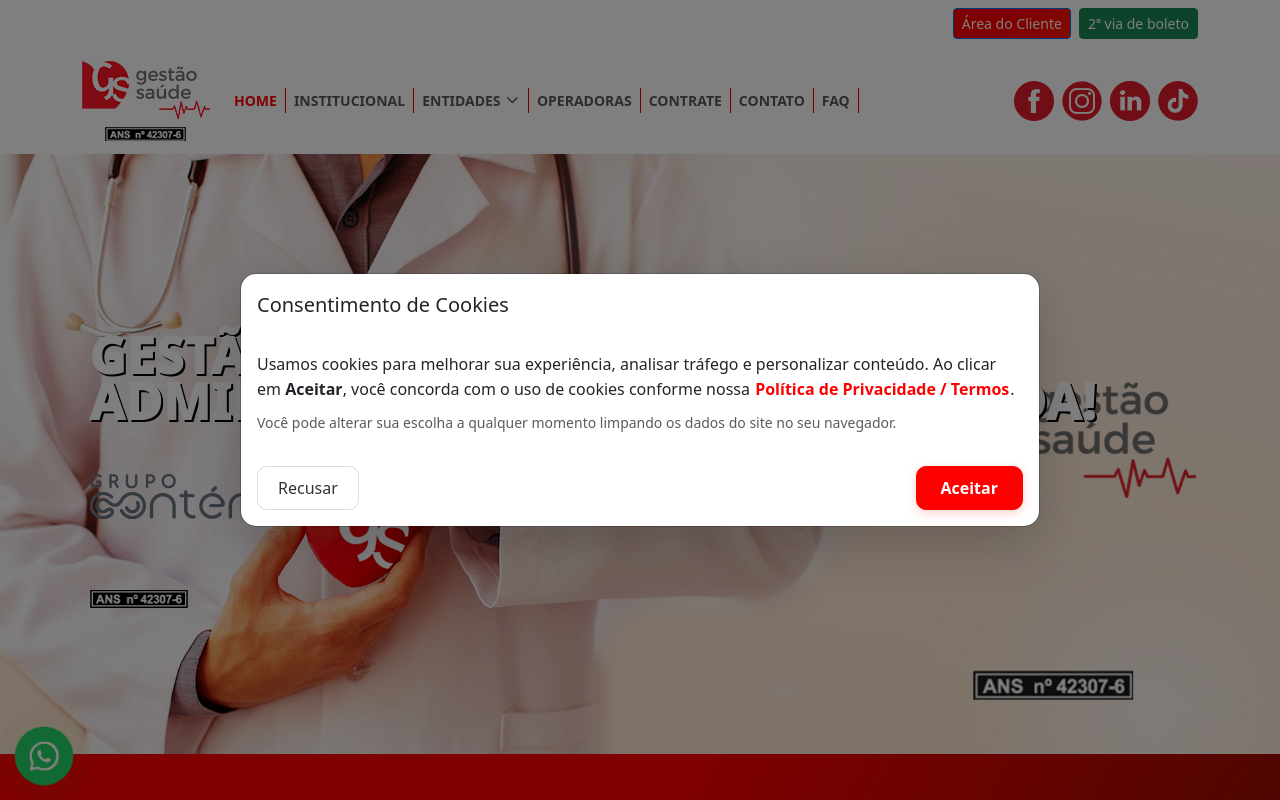
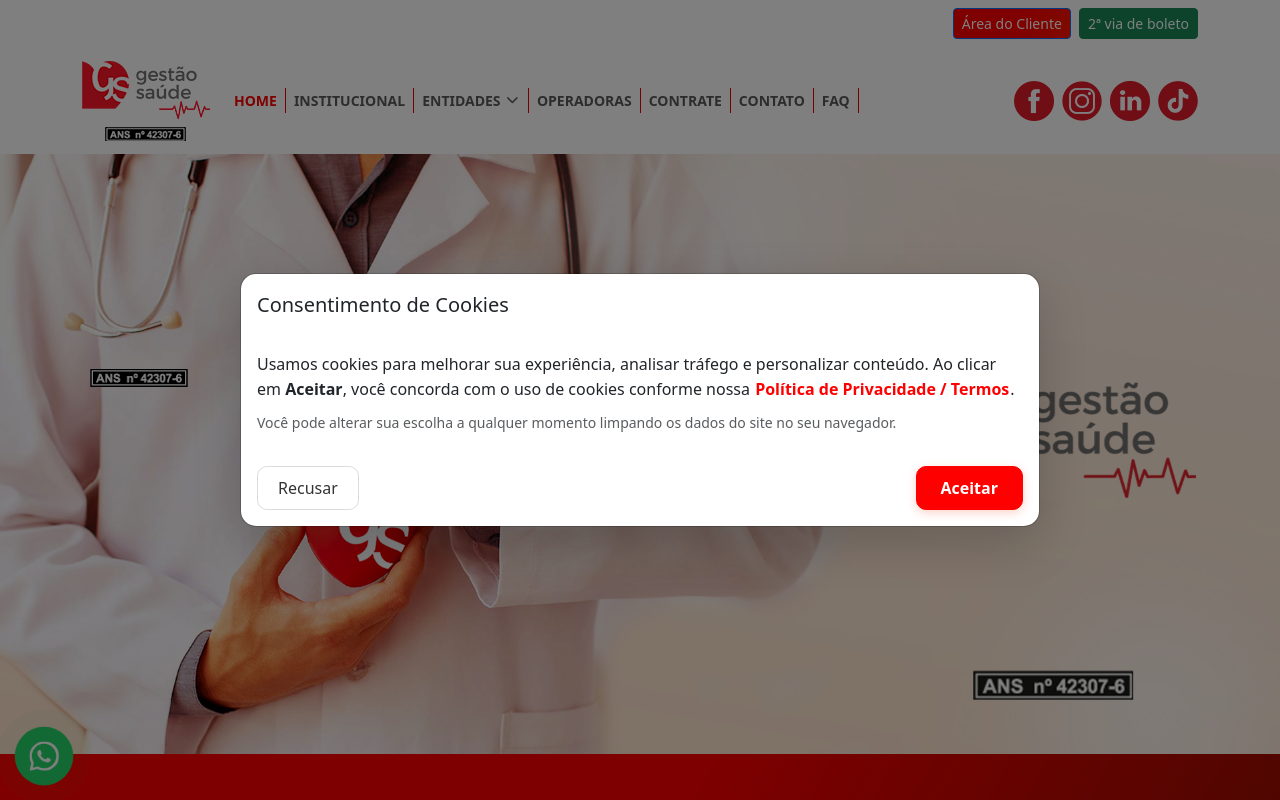
Before and after one commit to grupocontem/site-gestao-nextjs, a Next.js app: page / in a window 1280 px wide. Shown: the top 800 px of the page. Built offline with nearby package versions, Linux system fonts and the light colour scheme.

Commit message:
update mission, vision, and values sections with enhanced content and styling

```diff
--- a/src/app/page.tsx
+++ b/src/app/page.tsx
@@ -19,10 +19,10 @@ export default function Home() {
                           <div className="carousel-item active" id="carousel-container" data-bs-interval="5000">
                               <img src={'/img/banner-site.jpg'} className="d-block w-100" id="img-carousel" alt="Banner 02" />
                               <div className="carousel-caption d-md-block">
-                                  <h5>GESTÃO PLANO DE SAÚDE <br />Administrando qualidade de vida!</h5>
+                                  { /* <h5>GESTÃO PLANO DE SAÚDE <br />Administrando qualidade de vida!</h5>
                                   <br />
                                   <img src={'/img/logos-banner2.png'} alt="logos" className="ans" height="50" />
-                                  <br />
+                                  <br />*/ }
                                   <img src={'/img/ans.jpg'} alt="ANS" height="18" className="ans" />
                               </div>
                           </div>
```
